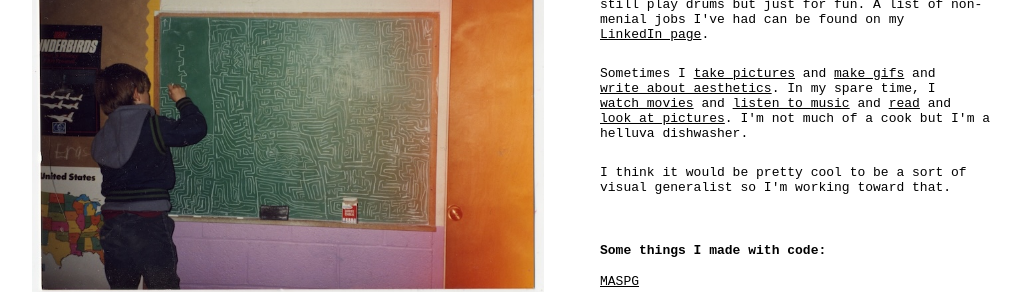
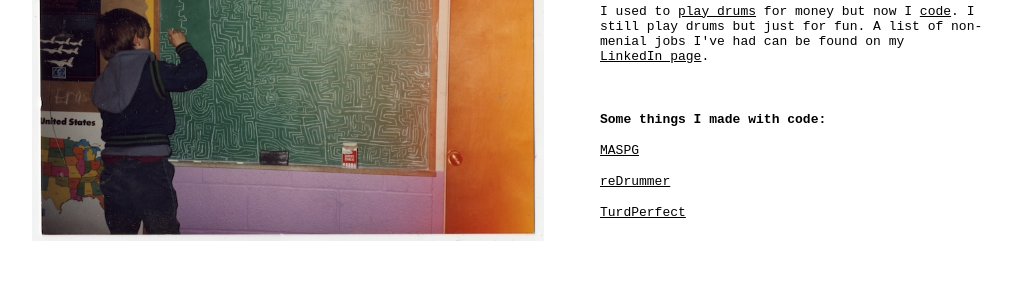
Before and after one commit to affordances/me-dot-com, a plain HTML site: page index.html in a window 1280 px wide. Shown: the part 215-507 px from the top of the page, without its empty margins (124-1145 px from the left). Drawn offline with Linux system fonts and the light colour scheme.

Commit message:
remove bio

```diff
--- a/index.html
+++ b/index.html
@@ -1,9 +1,8 @@
 <!DOCTYPE html>
 <html lang="en">
-
   <head>
     <meta charset="UTF-8" />
-  <meta name="robots" content="noindex">
+    <meta name="robots" content="noindex" />
     <title>Gabriel Duquette</title>
     <link rel="icon" type="image/x-icon" href="images/favicon.png" />
     <link rel="stylesheet" href="styles.css" />
@@ -17,51 +16,40 @@
         <div class="bio">
           <p>I grew up in New England but now I live in Lisbon.</p>
 
-        <p>I used to
-          <a href="https://www.youtube.com/watch?v=oRo7Ed4yfvo&ab_channel=BarsukRecords"
-            target="_blank">play drums</a> for money but now I
+          <p>
+            I used to
+            <a
+              href="https://www.youtube.com/watch?v=oRo7Ed4yfvo&ab_channel=BarsukRecords"
+              target="_blank"
+              >play drums</a
+            >
+            for money but now I
             <a href="https://github.com/affordances" target="_blank">code</a>. I
-          still play drums but just for fun. A list of non-menial jobs I've had
-          can be found on my <a href="https://www.linkedin.com/in/affordances/"
-            target="_blank">
-            LinkedIn page</a>.
-        </p>
-
-        <p>Sometimes I <a href="https://photos.app.goo.gl/PTSeurMVXxNCUUmh6"
-            target="_blank">
-            take pictures
-          </a> and <a href="https://giphy.com/channel/universalacid"
-            target="_blank">make gifs</a> and
-          <a href="https://lipoblog.wordpress.com/" target="_blank">write about
-            aesthetics</a>. In my spare time, I
-          <a href="https://drive.google.com/drive/folders/1XLv3mpRaty1j5tJI32-qRJblHiaMXdCD?usp=sharing"
-            target="_blank">watch movies</a> and <a
-            href="https://photos.app.goo.gl/RUWokAJjdWdK7pvG8"
-            target="_blank">listen
-            to music</a>
-          and <a href="https://photos.app.goo.gl/ffPJLowdwBja7F2g6"
-            target="_blank">read</a>
-          and <a href="https://www.pinterest.com/ghjfjlyhcljhcljghcxlgcxljgh/"
-            target="_blank">
-            look at pictures </a>. I'm not much of a cook but I'm a helluva
-          dishwasher.
-        </p>
-
-        <p>I think it would be pretty cool to be a sort of
-          visual generalist so I'm working toward that.
+            still play drums but just for fun. A list of non-menial jobs I've
+            had can be found on my
+            <a href="https://www.linkedin.com/in/affordances/" target="_blank">
+              LinkedIn page</a
+            >.
           </p>
         </div>
         <div class="code-things">
           <h4>Some things I made with code:</h4>
           <span><a href="https://maspg.cool/" target="_blank">MASPG</a></span>
-        <span><a href="https://redrummer.vercel.app/"
-            target="_blank">reDrummer</a></span>
-        <span><a href="https://affordances.github.io/TurdPerfect/"
-            target="_blank">TurdPerfect</a></span>
+          <span
+            ><a href="https://redrummer.vercel.app/" target="_blank"
+              >reDrummer</a
+            ></span
+          >
+          <span
+            ><a
+              href="https://affordances.github.io/TurdPerfect/"
+              target="_blank"
+              >TurdPerfect</a
+            ></span
+          >
         </div>
       </div>
     </div>
   </body>
   <script src="script.js"></script>
-
 </html>
```
Lines whose indentation alone changed are shown as unchanged.
